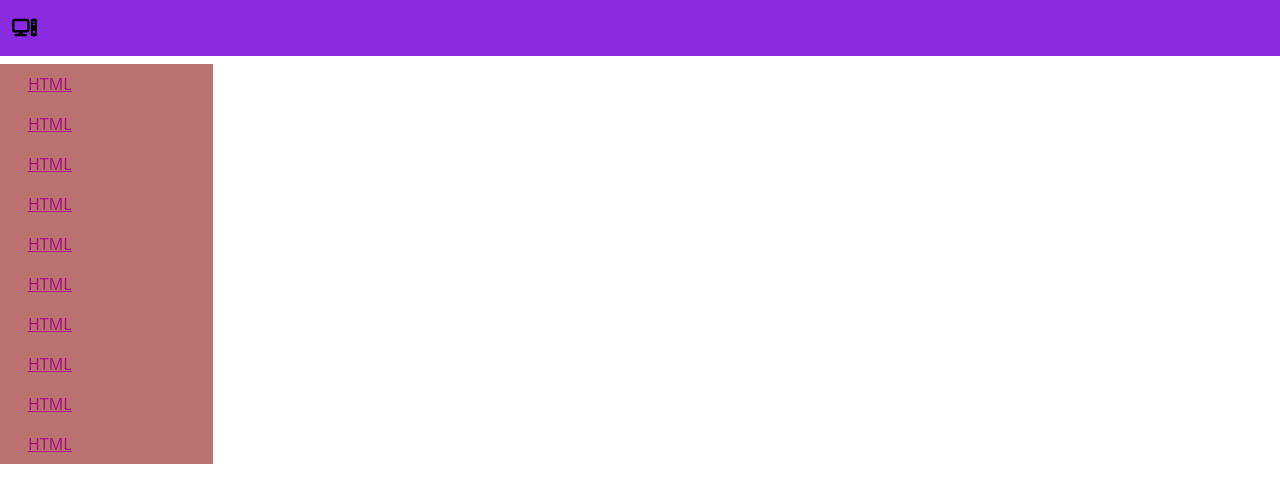
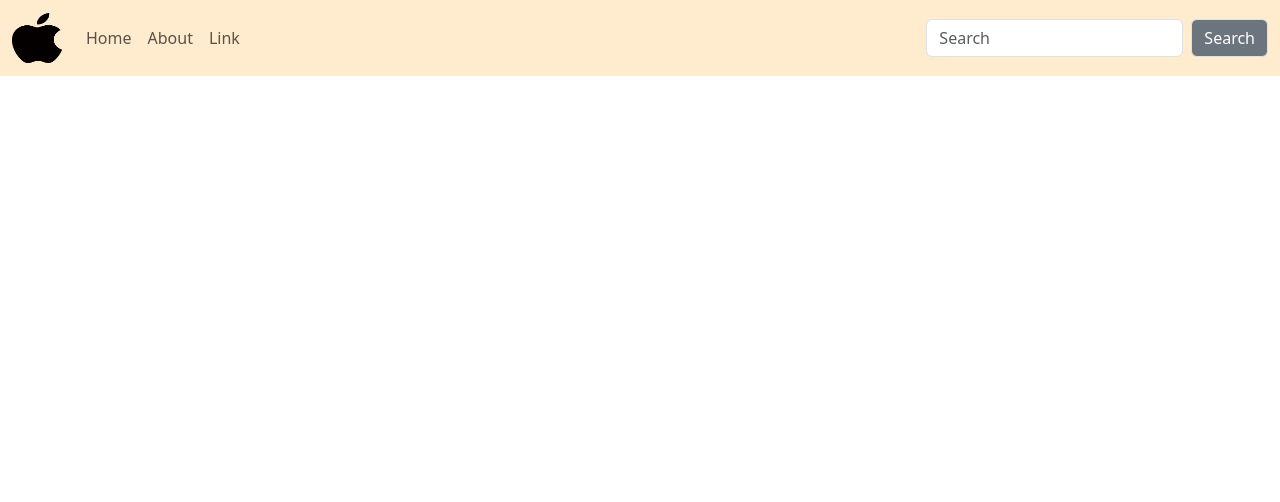
Before and after one commit to thetthetaung/test-ye9, a plain HTML site: page index.html in a window 1280 px wide. Drawn offline with nearby package versions, Linux system fonts and the light colour scheme.

Commit message:
second upload

```diff
--- a/index.html
+++ b/index.html
@@ -4,43 +4,43 @@
     <meta charset="UTF-8">
     <meta http-equiv="X-UA-Compatible" content="IE=edge">
     <meta name="viewport" content="width=device-width, initial-scale=1.0">
-    <title>Bootstrap Exercise2</title>
+    <title>Bootstrap Exercises</title>
     <link rel="stylesheet" href="style.css">
     <link rel="shortcut icon" href="images/favicon.ico" type="image/x-icon">
     <link href="https://cdn.jsdelivr.net/npm/bootstrap@5.3.0-alpha1/dist/css/bootstrap.min.css" rel="stylesheet" integrity="sha384-GLhlTQ8iRABdZLl6O3oVMWSktQOp6b7In1Zl3/Jr59b6EGGoI1aFkw7cmDA6j6gD" crossorigin="anonymous">
     <script src="https://cdn.jsdelivr.net/npm/bootstrap@5.3.0-alpha1/dist/js/bootstrap.bundle.min.js" integrity="sha384-w76AqPfDkMBDXo30jS1Sgez6pr3x5MlQ1ZAGC+nuZB+EYdgRZgiwxhTBTkF7CXvN" crossorigin="anonymous"></script>
-    <script src="https://kit.fontawesome.com/c25cabee86.js" crossorigin="anonymous"></script>
 </head>
 <body>
-    <nav class="navbar navbar-expand-sm">
-        <div class="container-fluid">
-          <a class="navbar-brand" href="#">
-            <i class="fa-solid fa-computer"></i>
-          </a>
-        </div>
-      </nav>
-
-      <div class="container-fluid my-2">
-        <div class="row">
-            <div class="col-2" id="side1">
-                <ul class="list-group list-group-flush">
-                    <li class="list-group-item"><a href="#">HTML</a></li>
-                    <li class="list-group-item"><a href="#">HTML</a></li>
-                    <li class="list-group-item"><a href="#">HTML</a></li>
-                    <li class="list-group-item"><a href="#">HTML</a></li>
-                    <li class="list-group-item"><a href="#">HTML</a></li>
-                    <li class="list-group-item"><a href="#">HTML</a></li>
-                    <li class="list-group-item"><a href="#">HTML</a></li>
-                    <li class="list-group-item"><a href="#">HTML</a></li>
-                    <li class="list-group-item"><a href="#">HTML</a></li>
-                    <li class="list-group-item"><a href="#">HTML</a></li>
+    <header>
+        <nav class="navbar navbar-expand-sm navbar-info">
+            <div class="container-fluid">
+              <a class="navbar-brand" href="javascript:void(0)">
+                <img src="images/logo.png" alt="Logo" width="50px" height="50px">
+              </a>
+              <button class="navbar-toggler" type="button" data-bs-toggle="collapse" data-bs-target="#mynavbar">
+                <span class="navbar-toggler-icon"></span>
+              </button>
+              <div class="collapse navbar-collapse" id="mynavbar">
+                <ul class="navbar-nav me-auto">
+                  <li class="nav-item">
+                    <a class="nav-link" href="javascript:void(0)">Home</a>
+                  </li>
+                  <li class="nav-item">
+                    <a class="nav-link" href="javascript:void(0)">About</a>
+                  </li>
+                  <li class="nav-item">
+                    <a class="nav-link" href="javascript:void(0)">Link</a>
+                  </li>
                 </ul>
+                <form class="d-flex">
+                  <input class="form-control me-2" type="text" placeholder="Search">
+                  <button class="btn btn-secondary border" type="button">Search</button>
+                </form>
+              </div>
             </div>
-            <div class="col-8">
-
-            </div>
-            <div class="col-2"></div>
-        </div>
-      </div>
+          </nav>
+    </header>
+    <main></main>
+    <footer></footer>
 </body>
 </html>
--- a/style.css
+++ b/style.css
@@ -1,17 +1,6 @@
 .navbar{
+    background-color: blanchedalmond;
+}
+.form btn{
     background-color: blueviolet;
 }
-
-#side1{
-    background-color: #bc7171;
-}
-
-.list-group li{
-    background-color: #bc7171;
-    border:none;
-    border-radius: 10px;
-}
-
-.list-group li a{
-    color: #a80f87;
-}
```
Also changed, not shown: timetable.html (added, +71 -0 lines), images/logo.png (added).
